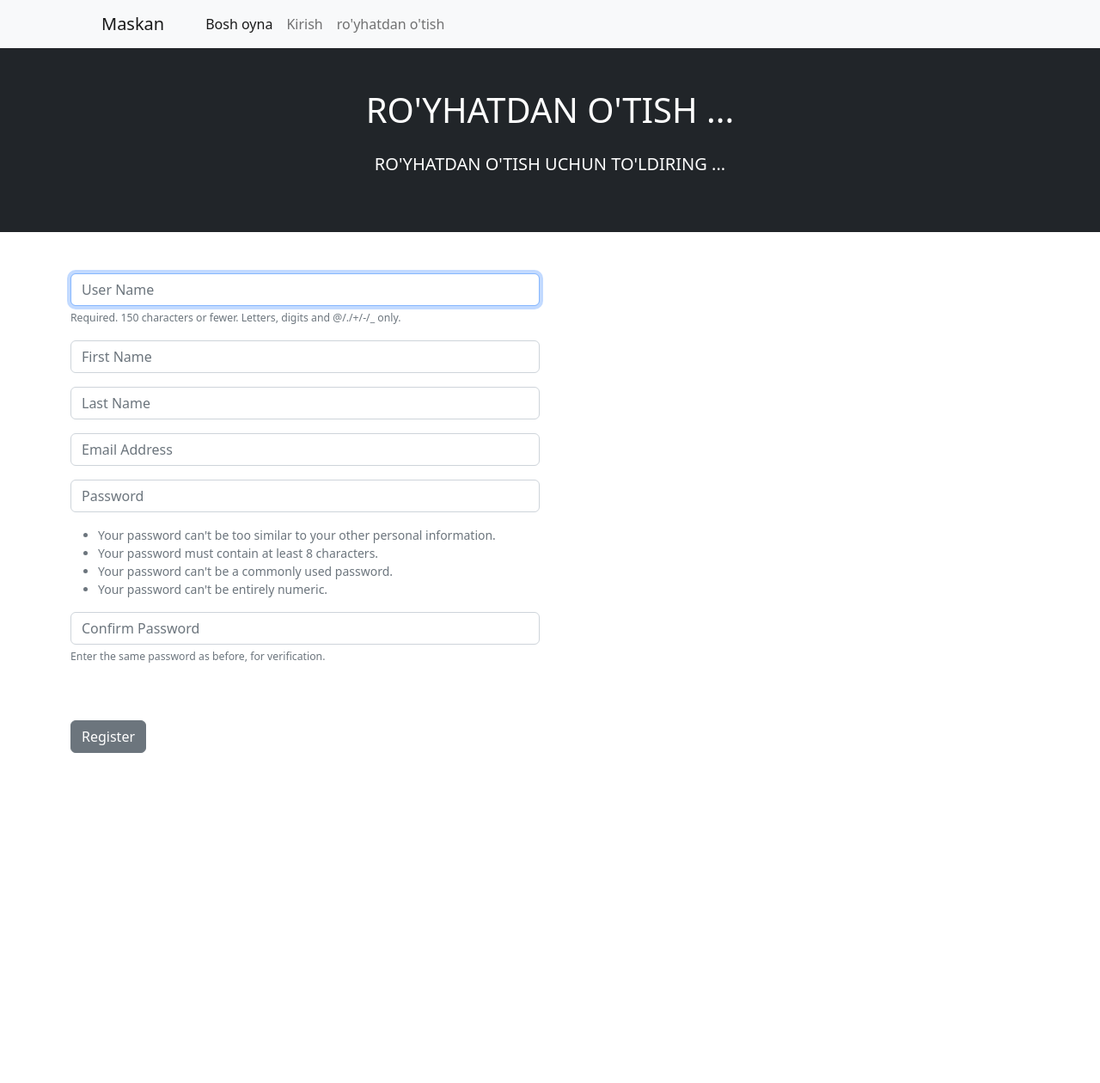
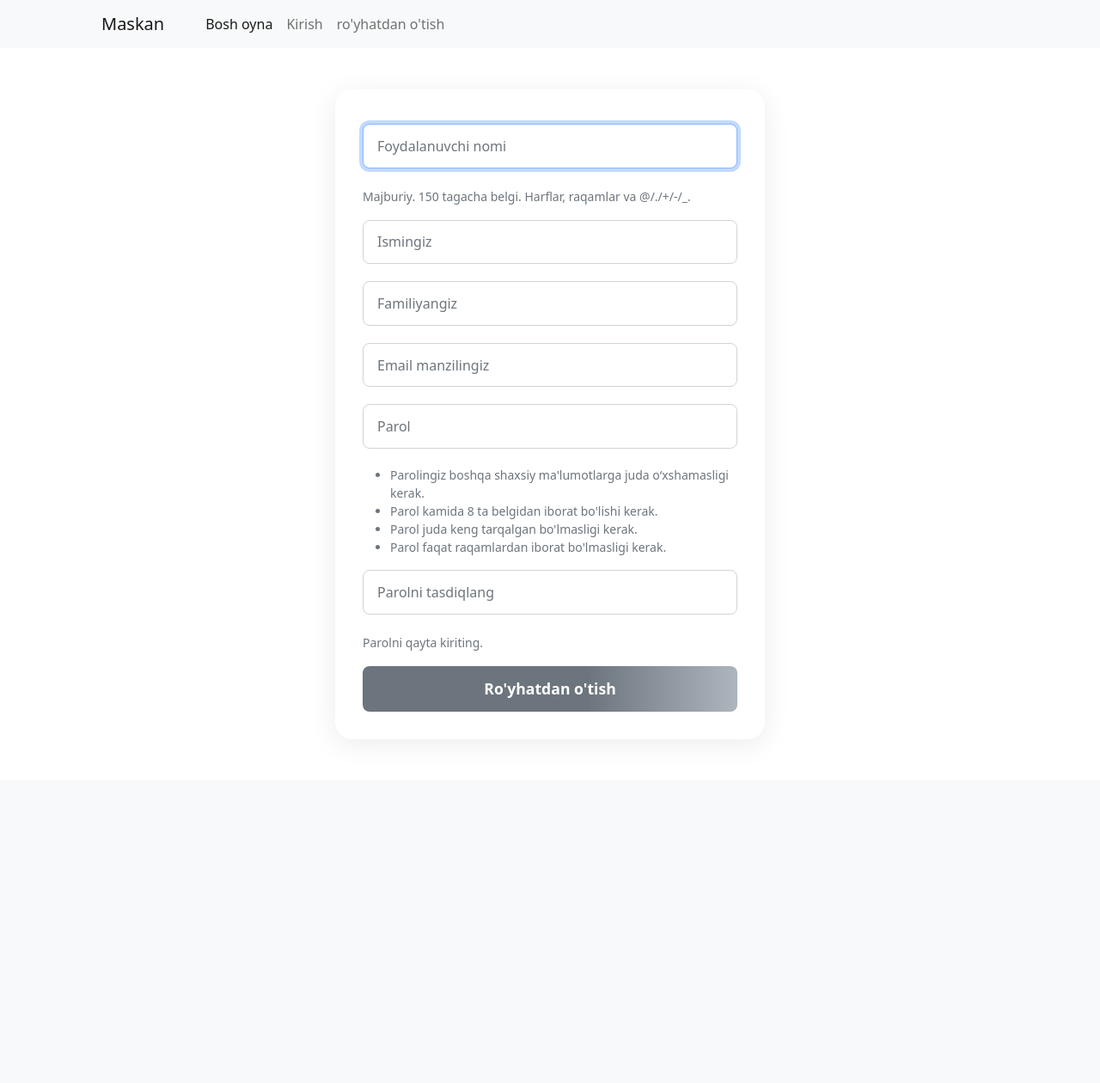
Before and after one commit to dopilibola/maskan, a Django app: page /maskan/register/ in a window 1280 px wide. Shown: the whole page at 86% size. After the commit the page ends 828 px from the top, so only its background shows below. Run offline with Django 5.2, Linux system fonts and the light colour scheme; parts of the project's set-up code (start-up, migrations or seed data) failed here and were passed over; some libraries are stand-ins or nearby versions.

Commit message:
uzb leganda

```diff
--- a/maskan/forms.py
+++ b/maskan/forms.py
@@ -2,61 +2,87 @@
 from django.contrib.auth.forms import UserCreationForm, SetPasswordForm
 from django import forms
 from .models import Profile
+from .validators import validate_password_length, validate_password_not_numeric
 
+# Ro'yxatdan o'tish formasi
 class SignUpForm(UserCreationForm):
-	email = forms.EmailField(label="", widget=forms.TextInput(attrs={'class':'form-control', 'placeholder':'Email Address'}))
-	first_name = forms.CharField(label="", max_length=100, widget=forms.TextInput(attrs={'class':'form-control', 'placeholder':'First Name'}))
-	last_name = forms.CharField(label="", max_length=100, widget=forms.TextInput(attrs={'class':'form-control', 'placeholder':'Last Name'}))
+    email = forms.EmailField(
+        label="",
+        widget=forms.TextInput(attrs={'class': 'form-control', 'placeholder': 'Email manzilingiz'})
+    )
+    first_name = forms.CharField(
+        label="",
+        max_length=100,
+        widget=forms.TextInput(attrs={'class': 'form-control', 'placeholder': 'Ismingiz'})
+    )
+    last_name = forms.CharField(
+        label="",
+        max_length=100,
+        widget=forms.TextInput(attrs={'class': 'form-control', 'placeholder': 'Familiyangiz'})
+    )
 
-	class Meta:
-		model = User
-		fields = ('username', 'first_name', 'last_name', 'email', 'password1', 'password2')
+    class Meta:
+        model = User
+        fields = ('username', 'first_name', 'last_name', 'email', 'password1', 'password2')
 
-	def __init__(self, *args, **kwargs):
-		super(SignUpForm, self).__init__(*args, **kwargs)
+    def __init__(self, *args, **kwargs):
+        super(SignUpForm, self).__init__(*args, **kwargs)
 
-		self.fields['username'].widget.attrs['class'] = 'form-control'
-		self.fields['username'].widget.attrs['placeholder'] = 'User Name'
-		self.fields['username'].label = ''
-		self.fields['username'].help_text = '<span class="form-text text-muted"><small>Required. 150 characters or fewer. Letters, digits and @/./+/-/_ only.</small></span>'
+        # Foydalanuvchi nomi maydoni sozlamalari
+        self.fields['username'].widget.attrs['class'] = 'form-control'
+        self.fields['username'].widget.attrs['placeholder'] = 'Foydalanuvchi nomi'
+        self.fields['username'].label = ''
+        self.fields['username'].help_text = '<span class="form-text text-muted small">Majburiy. 150 tagacha belgi. Harflar, raqamlar va @/./+/-/_.</span>'
 
-		self.fields['password1'].widget.attrs['class'] = 'form-control'
-		self.fields['password1'].widget.attrs['placeholder'] = 'Password'
-		self.fields['password1'].label = ''
-		self.fields['password1'].help_text = '<ul class="form-text text-muted small"><li>Your password can\'t be too similar to your other personal information.</li><li>Your password must contain at least 8 characters.</li><li>Your password can\'t be a commonly used password.</li><li>Your password can\'t be entirely numeric.</li></ul>'
+        # Parol maydoni (1) — validatsiya va ko‘rinish
+        self.fields['password1'].widget.attrs['class'] = 'form-control'
+        self.fields['password1'].widget.attrs['placeholder'] = 'Parol'
+        self.fields['password1'].label = ''
+        self.fields['password1'].validators = [validate_password_length, validate_password_not_numeric]
+        self.fields['password1'].help_text = """<ul class="form-text text-muted small">
+            <li>Parolingiz boshqa shaxsiy ma'lumotlarga juda o‘xshamasligi kerak.</li>
+            <li>Parol kamida 8 ta belgidan iborat bo'lishi kerak.</li>
+            <li>Parol juda keng tarqalgan bo'lmasligi kerak.</li>
+            <li>Parol faqat raqamlardan iborat bo'lmasligi kerak.</li>
+        </ul>"""
 
-		self.fields['password2'].widget.attrs['class'] = 'form-control'
-		self.fields['password2'].widget.attrs['placeholder'] = 'Confirm Password'
-		self.fields['password2'].label = ''
-		self.fields['password2'].help_text = '<span class="form-text text-muted"><small>Enter the same password as before, for verification.</small></span>'
+        # Parolni tasdiqlash maydoni
+        self.fields['password2'].widget.attrs['class'] = 'form-control'
+        self.fields['password2'].widget.attrs['placeholder'] = 'Parolni tasdiqlang'
+        self.fields['password2'].label = ''
+        self.fields['password2'].help_text = '<span class="form-text text-muted small">Parolni qayta kiriting.</span>'
 
 
+# Parolni yangilash formasi
+class ChangePasswordForm(SetPasswordForm):
+    class Meta:
+        model = User
+        fields = ['new_password1', 'new_password2']
 
-class ChangePasswordForm(SetPasswordForm):
-	class Meta:
-		model = User
-		fields = ['new_password1', 'new_password2' ]
+    def __init__(self, *args, **kwargs):
+        super(ChangePasswordForm, self).__init__(*args, **kwargs)
 
-	def __init__(self, *args, **kwargs):
-		super(ChangePasswordForm, self).__init__(*args, **kwargs)
+        # Yangi parol maydoni
+        self.fields['new_password1'].widget.attrs['class'] = 'form-control'
+        self.fields['new_password1'].widget.attrs['placeholder'] = 'Yangi parol'
+        self.fields['new_password1'].label = ''
+        self.fields['new_password1'].validators = [validate_password_length, validate_password_not_numeric]
+        self.fields['new_password1'].help_text = """<ul class="form-text text-muted small">
+            <li>Parolingiz boshqa shaxsiy ma'lumotlarga juda o‘xshamasligi kerak.</li>
+            <li>Parol kamida 8 ta belgidan iborat bo'lishi kerak.</li>
+            <li>Parol juda keng tarqalgan bo'lmasligi kerak.</li>
+            <li>Parol faqat raqamlardan iborat bo'lmasligi kerak.</li>
+        </ul>"""
 
-		self.fields['new_password1'].widget.attrs['class'] = 'form-control'
-		self.fields['new_password1'].widget.attrs['placeholder'] = 'Password'
-		self.fields['new_password1'].label = ''
-		self.fields['new_password1'].help_text = '<ul class="form-text text-muted small"><li>Your password can\'t be too similar to your other personal information.</li><li>Your password must contain at least 8 characters.</li><li>Your password can\'t be a commonly used password.</li><li>Your password can\'t be entirely numeric.</li></ul>'
-
-		self.fields['new_password2'].widget.attrs['class'] = 'form-control'
-		self.fields['new_password2'].widget.attrs['placeholder'] = 'Confirm Password'
-		self.fields['new_password2'].label = ''
-		self.fields['new_password2'].help_text = '<span class="form-text text-muted"><small>Enter the same password as before, for verification.</small></span>'
+        # Parolni qayta kiriting maydoni
+        self.fields['new_password2'].widget.attrs['class'] = 'form-control'
+        self.fields['new_password2'].widget.attrs['placeholder'] = 'Parolni tasdiqlang'
+        self.fields['new_password2'].label = ''
+        self.fields['new_password2'].help_text = '<span class="form-text text-muted small">Parolni qayta kiriting.</span>'
 
 
-# profile
+# Profilni tahrirlash formasi
 class ProfileForm(forms.ModelForm):
     class Meta:
         model = Profile
         fields = ['full_name', 'job', 'image']
-
-# maskan/forms.py
-
-# maskan/forms.py
--- a/maskan/templates/register.html
+++ b/maskan/templates/register.html
@@ -1,39 +1,82 @@
-{% extends 'base.html'%}
+{% extends 'base.html' %}
 {% block content %}
 
-    <header class="bg-dark text-white py-5">
-        <div class="container px-4 px-lg-5">
-            <div class="text-center text-uppercase">
-                <h1 class="mb-4">Ro'yhatdan o'tish  ...</h1>
-                <p class="lead">Ro'yhatdan o'tish uchun to'ldiring ...</p>
-            </div>
-        </div>
-    </header>
-    <div class="container">
-        <div class="row">
+<style>
+    .register-container {
+        max-width: 500px;
+        margin: 3rem auto;
+        padding: 2.5rem 2rem 2rem 2rem;
+        background: #fff;
+        border-radius: 1.25rem;
+        box-shadow: 0 6px 32px rgba(0,0,0,0.08);
+    }
 
-                <div class="col-md-6 offset-mb-3">
-                    <br/><br>
-                    <form method="POST" actions="{% url 'register' %}">
-                            {% csrf_token %}
+    .register-title {
+        font-size: 2rem;
+        font-weight: 700;
+        letter-spacing: 1px;
+        color: #22223b;
+        text-align: center;
+        text-transform: uppercase;
+        margin-bottom: 0.5rem;
+    }
 
-                            {{ form.as_p  }}
-                            <br/><br/>
-                            <button type="submit" class="btn btn-secondary">Register</button>
+    .register-subtitle {
+        font-size: 1rem;
+        color: #6c757d;
+        text-align: center;
+        margin-bottom: 2rem;
+    }
 
-                    </form>
-<br/><br/>
-<br/><br/>
-<br/><br/>
-<br/><br/>
-<br/><br/>
-<br/><br/>
-<br/><br/>
-<br/><br/>
-                </div>
+    .form-control {
+        font-size: 1rem;
+        padding: 0.8rem 1rem;
+        border-radius: 0.5rem;
+        margin-bottom: 1.25rem;
+    }
 
-        </div>
-    </div>
+    .btn-register {
+        width: 100%;
+        font-size: 1.1rem;
+        padding: 0.85rem 0;
+        border-radius: 0.5rem;
+        font-weight: 600;
+        background: linear-gradient(90deg, #6c757d 60%, #adb5bd 100%);
+        color: #fff;
+        border: none;
+        transition: background 0.2s;
+    }
+
+    .btn-register:hover {
+        background: linear-gradient(90deg, #495057 60%, #868e96 100%);
+    }
+
+    @media (max-width: 600px) {
+        .register-container {
+            max-width: 95%;
+            margin: 1.5rem auto;
+            padding: 1.5rem;
+        }
+
+        .register-title {
+            font-size: 1.5rem;
+        }
+
+        .form-control, .btn-register {
+            font-size: 1rem;
+            padding: 0.75rem;
+        }
+    }
+</style>
 
 
+
+<div class="register-container">
+    <form method="POST" action="{% url 'register' %}">
+        {% csrf_token %}
+        {{ form.as_p }}
+        <button type="submit" class="btn btn-register">Ro'yhatdan o'tish</button>
+    </form>
+</div>
+
 {% endblock %}
```
Also changed, not shown: bassic/settings.py (+8 -0 lines), maskan/validators.py (added, +16 -0 lines).
